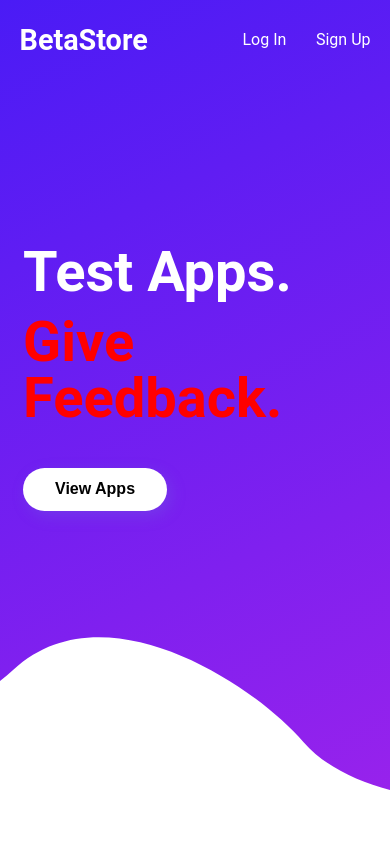
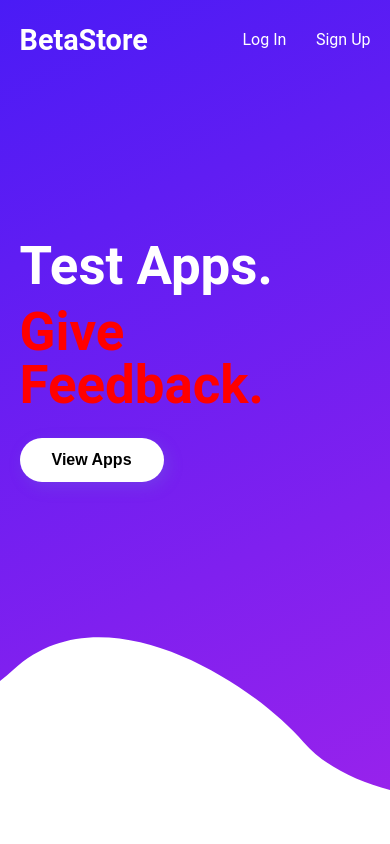
Before and after one commit to floriankulig/testiply, a Next.js app: page / in a window 390 px wide. Shown: the top 844 px of the page. Built offline with nearby package versions, Linux system fonts and the light colour scheme.

Commit message:
reconfigured responsiveness for Hero section

```diff
--- a/src/components/home/Hero.tsx
+++ b/src/components/home/Hero.tsx
@@ -14,10 +14,7 @@ const HeroSection = styled.section`
     justify-content: space-between;
 
     .hero__svg {
-        margin-right: 10%;
-        @media (min-width: 1201px) {
-            margin: 0;
-        }
+        margin: 0;
         height: clamp(200px, 40vw, 600px);
     }
 `;
@@ -40,22 +37,18 @@ const BackgroundImage = styled.img`
 
 const Content = styled.div`
     user-select: none;
-    margin: 1%;
-    @media (min-width: 721px) {
-        margin-left: 10%;
-    }
 
-    @media (min-width: 1201px) {
+    @media (min-width: 1081px){
         margin: 0;
     }
 
     h1 {
         color: white;
-        font-size: clamp(3.5rem, 6vw, 5rem);
+        font-size: clamp(3.3rem, 6.3vw, 5rem);
         margin: 0 0 0.25em 0;
         &:last-of-type {
             color: #ff0000;
-            margin-bottom: .75em;
+            margin-bottom: .5em;
         }
     }
 
```
